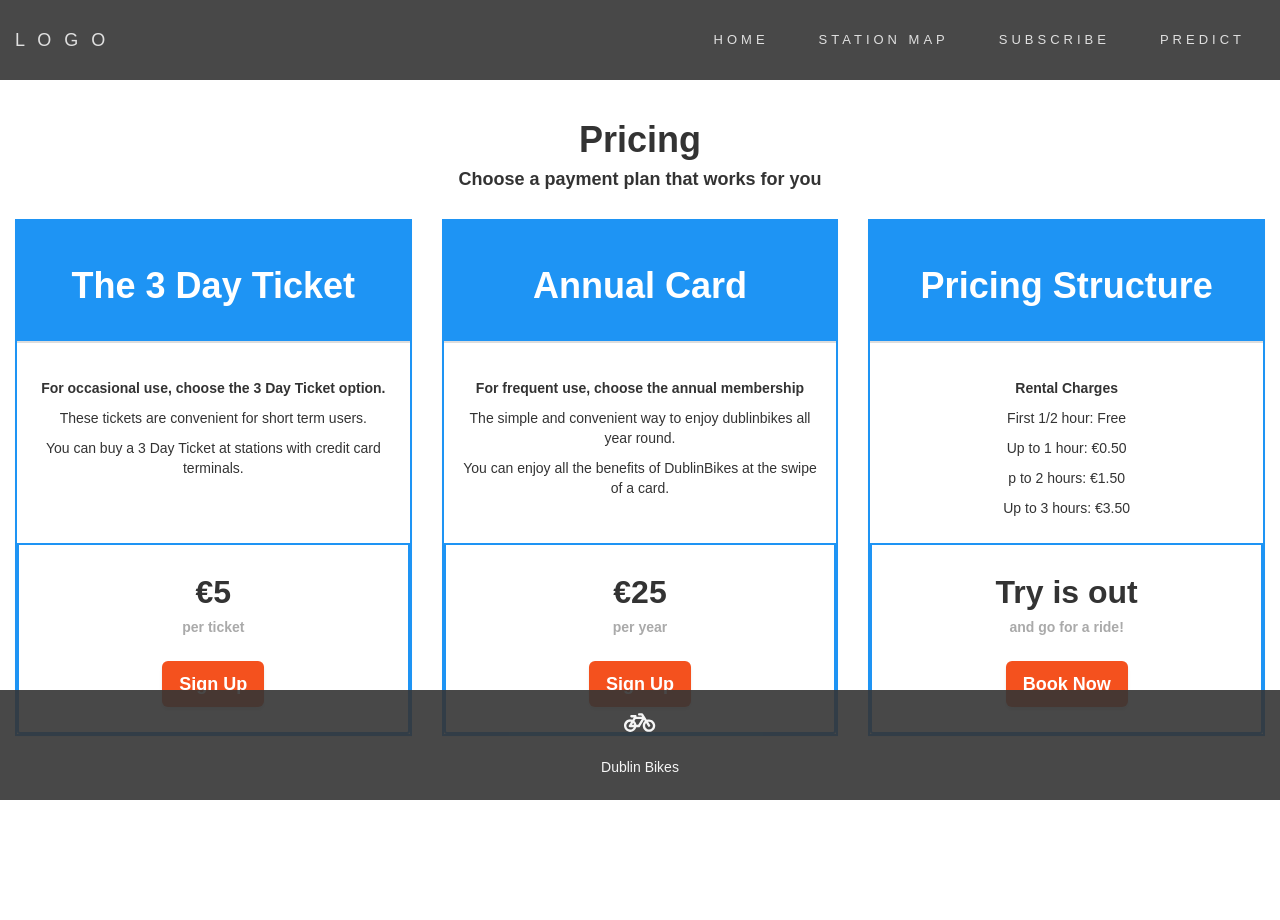
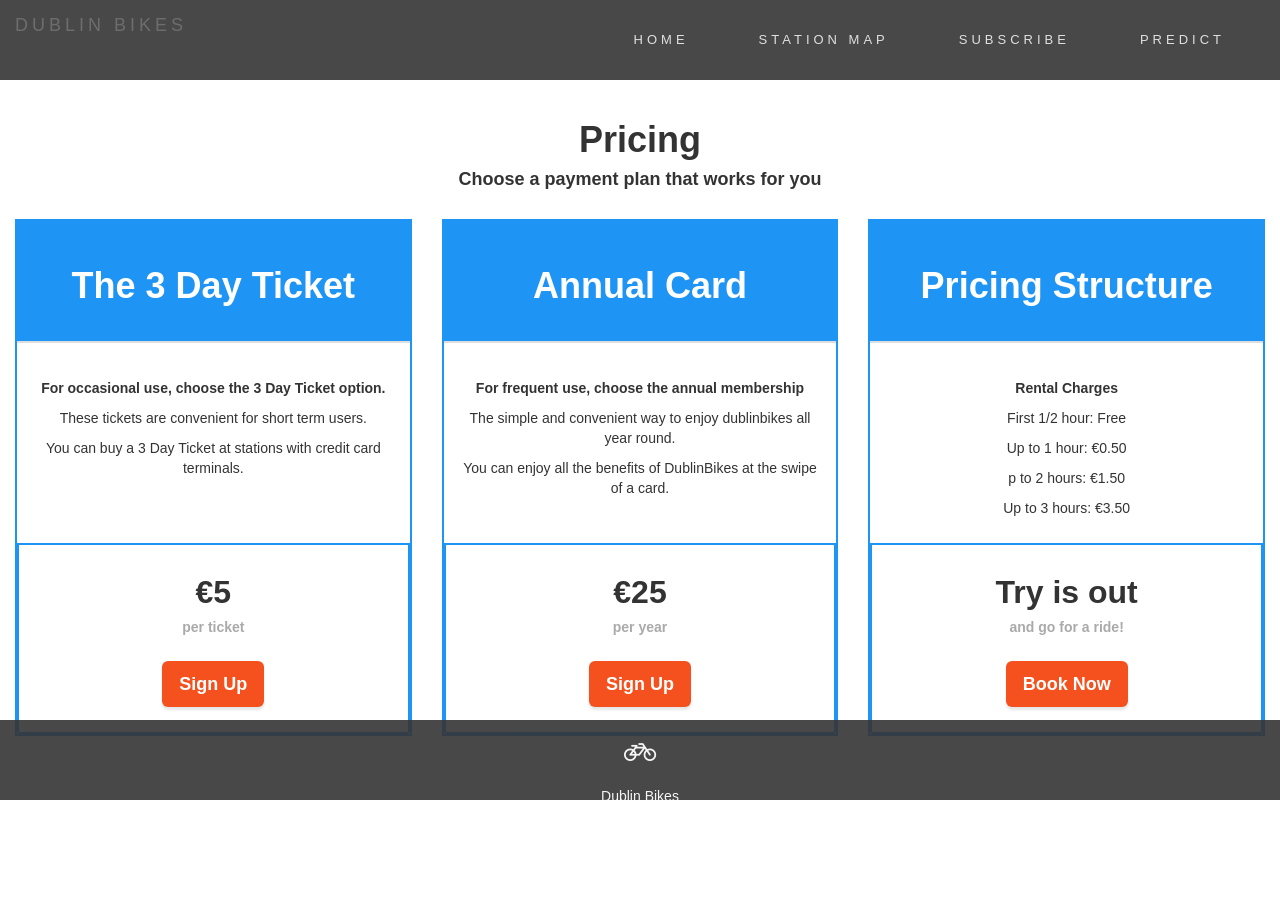
Before and after one commit to PavineeKavanagh/DublinBikes, a Flask app: page /subscribe in a window 1280 px wide. After the commit the page ends 800 px from the top, so only its background shows below. Run offline with Flask 2, Linux system fonts and the light colour scheme; some libraries are stand-ins or nearby versions.

Commit message:
more changes

```diff
--- a/app/static/css/style.css
+++ b/app/static/css/style.css
@@ -1,13 +1,4 @@
-html {
-    box-sizing: border-box;
-    height: 100%;
-}
 
-*,
-*::before,
-*::after {
-    box-sizing: inherit;
-}
 
 h1,
 h2,
@@ -67,7 +58,7 @@ body {
 
 .jumbotron {
     background-color: transparent;
-    margin-top: 200px;
+    margin-top: 300px;
 }
 
 .text-center {
@@ -83,7 +74,8 @@ body {
     position: relative;
     display: table;
     width: 100%;
-    height: 1000%;
+    height: 1000px;
+    background-color: #25D8B5;
     padding-top: 8rem;
     padding-bottom: 8rem;
     background-position: center center;
@@ -113,7 +105,6 @@ em {
 
 .dbText {
     padding-top: 60px;
-    font-size: 50px;
     margin-bottom: 0.25rem !important;
 }
 
@@ -158,10 +149,10 @@ h6 {
 /* Nav-bar link colour */
 
 .navbar li a,
-.navbar .navbar-brand {
+.navbar .navbar-brand .navbar-header {
     color: #dddddd !important;
     margin-top: 15px;
-    margin-right: 20px;
+    margin-right: 40px;
     padding-bottom: 0px;
 }
 
@@ -538,7 +529,7 @@ footer {
     position: absolute;
     left: 0;
     bottom: 0;
-    height: 110px;
+    height: 80px;
     width: 100%;
     overflow: hidden;
     opacity: 0.9;
--- a/app/templates/base.html
+++ b/app/templates/base.html
@@ -16,7 +16,6 @@
         <script src="https://ajax.googleapis.com/ajax/libs/jquery/3.3.1/jquery.min.js"></script>
         <script src="https://cdnjs.cloudflare.com/ajax/libs/lodash.js/4.17.5/lodash.min.js"></script>
         <script type="text/javascript" src="https://www.gstatic.com/charts/loader.js"></script>
-        <script defer src="https://use.fontawesome.com/releases/v5.0.9/js/all.js" integrity="sha384-8iPTk2s/jMVj81dnzb/iFR2sdA7u06vHJyyLlAd4snFpCl/SnyUjRrbdJsw1pGIl" crossorigin="anonymous"></script>
         <title> Dublin Bikes </title>
     </head>
 <body>
@@ -29,7 +28,7 @@
                         <span class="icon-bar"></span>
                         <span class="icon-bar"></span>
                     </button>
-                    <a class="navbar-brand" href="{{ url_for('main')}}">L O G O </a>
+                    <a class="navbar-brand" href="{{ url_for('main')}}">DUBLIN BIKES </a>
                 </div>
                 <div class="collapse navbar-collapse" id="myNavbar">
                     <ul class="nav navbar-nav navbar-right">
```
Also changed, not shown: app/templates/nindex.html (+4 -3 lines), app/static/img/DB.jpg (added), app/static/img/bg.png (added), app/static/img/bg.svg (added), app/static/img/bike.png (added).
